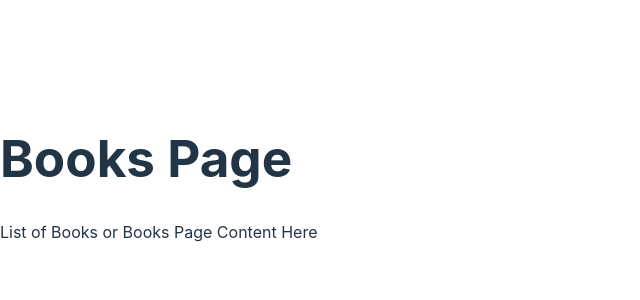
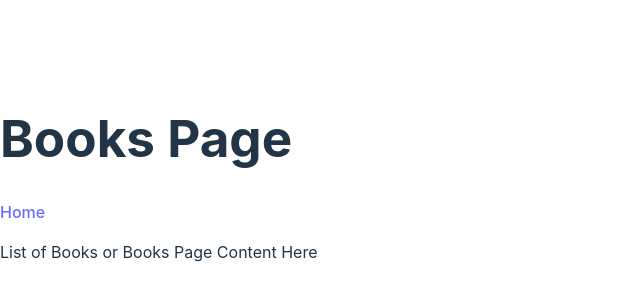
Before and after one commit to RytisDr/GAN-task, a React (Vite) app: page /books in a window 1280 px wide. Shown: the part 222-522 px from the top of the page, without its empty margins (0-640 px from the left). Built offline with nearby package versions, Linux system fonts and the light colour scheme.

Commit message:
feat: home link

```diff
--- a/src/components/Books/Books.tsx
+++ b/src/components/Books/Books.tsx
@@ -1,7 +1,12 @@
+import { Link } from "react-router-dom";
+
 function Books() {
   return (
     <div>
       <h1>Books Page</h1>
+      <nav>
+        <Link to="/books">Home</Link>
+      </nav>
       <p>List of Books or Books Page Content Here</p>
     </div>
   );
--- a/src/components/Landing/Landing.tsx
+++ b/src/components/Landing/Landing.tsx
@@ -13,7 +13,7 @@
     <>
       <h1>Trending Books</h1>
       <nav>
-        <Link to="/books">Go to Books Page</Link>
+        <Link to="/books">Books</Link>
       </nav>
       <div className="card">
         {books.length > 0 ? (
```
